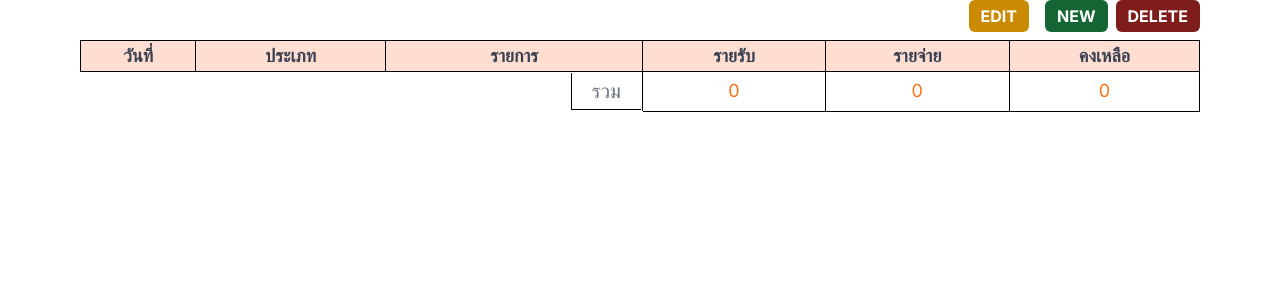
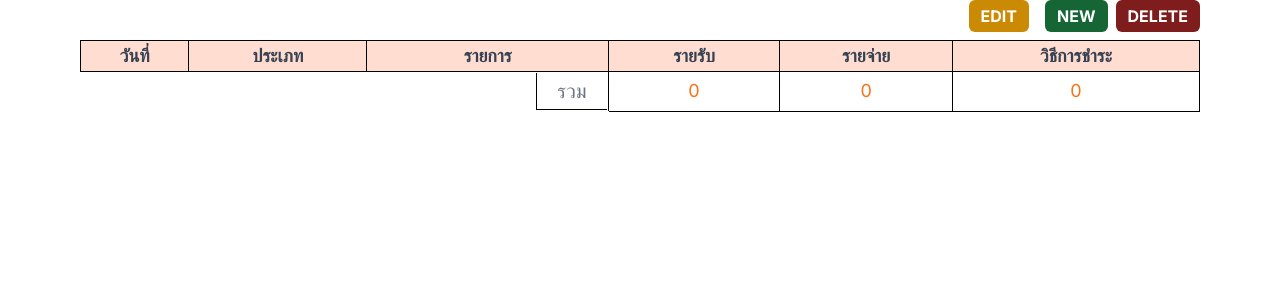
Before and after one commit to PhoomchanokC/Expense-Income, a Next.js app: page /home in a window 1280 px wide. Shown: the top 300 px of the page. Built offline with nearby package versions, Linux system fonts and the light colour scheme.

Commit message:
fix bug a bit in header

```diff
--- a/app/_component/TableAdd.js
+++ b/app/_component/TableAdd.js
@@ -51,7 +51,13 @@ export const TableAdd = (props) => {
                         <input type='number' className='w-10' min={0} value={expense} onChange={(e)=> setExpense(e.target.value)}></input>
                     </td>
                     <td className='border border-black table-bg'>
-                        <input type='number' className='w-10' min={0} value={remain} onChange={(e)=> setRemain(e.target.value)}></input>
+                    <td className='border border-black table-bg' >
+                        <select name="category" className='' value={remain} onChange={(e)=> setRemain(e.target.value)}>
+                            <option value="เงินสด" >เงินสด</option>
+                            <option value="บัตรเคดิต" >บัตรเคดิต</option>
+                            <option value="อื่นๆ" >อื่นๆ</option>
+                        </select>
+                    </td>
                     </td>
                     <td className='bg '>
                         <button className='border bg-lime-700  w-20 h-8 rounded-full text-white' onClick={finish}>DONE</button>
--- a/app/_component/TableItem.js
+++ b/app/_component/TableItem.js
@@ -101,7 +101,13 @@ export const TableItem = (props) => {
             </td>
             <td className='border border-black table-bg'>
             {!edit_status && remain}
-           { edit_status && <input type='number' className='w-10' min={0} value={remain} onChange={(e)=> setRemain(e.target.value)}></input>}
+           { edit_status &&  <td className='border border-black table-bg' >
+                        <select name="category" className='' value={remain} onChange={(e)=> setRemain(e.target.value)}>
+                            <option value="เงินสด" >เงินสด</option>
+                            <option value="บัตรเคดิต" >บัตรเคดิต</option>
+                            <option value="อื่นๆ" >อื่นๆ</option>
+                        </select>
+                    </td>}
             </td>
             {
             props.delete && <td className='bg'>
--- a/app/_component/TableList.js
+++ b/app/_component/TableList.js
@@ -55,7 +55,7 @@ export const TableList = (props) => {
               <th className='border border-black'>รายการ</th>
               <th className='border border-black'>รายรับ</th>
               <th className='border border-black'>รายจ่าย</th>
-              <th className='border border-black'>คงเหลือ</th>
+              <th className='border border-black'>วิธีการชำระ</th>
               {
                 newItem && <th className='bg'></th>
               }
--- a/app/_component/TableSum.js
+++ b/app/_component/TableSum.js
@@ -7,19 +7,16 @@ export const TableSum = (props) => {
 
     let sum_income = 0;
     let sum_expense = 0;
-    let sum_remain = 0;
-    try{
-    sum_income = income.reduce(
-        (accumulator, currentValue) => accumulator + currentValue,
-    ) ;
-    sum_expense = expense.reduce(
-        (accumulator, currentValue) => accumulator + currentValue,
-    );
-    sum_remain = remain.reduce(
-        (accumulator, currentValue) => accumulator + currentValue,
-    );
+
+    try {
+        sum_income = income.reduce(
+            (accumulator, currentValue) => accumulator + currentValue,
+        );
+        sum_expense = expense.reduce(
+            (accumulator, currentValue) => accumulator + currentValue,
+        );
     }
-    catch(err){
+    catch (err) {
 
     }
 
@@ -48,7 +45,7 @@ export const TableSum = (props) => {
                     </td>
                     <td className='px-5 text-lg border border-black bg-white text-orange-500'>
                         {
-                            sum_remain
+                            sum_income - sum_expense
                         }
                     </td>
                 </tr>
--- a/app/_component/header.js
+++ b/app/_component/header.js
@@ -15,8 +15,8 @@ export const Header = () => {
     const [month,setMonth] = useState( new Date().toLocaleString('default', { month: 'long' }));
     const [year,setYear] = useState(new Date().getFullYear())
     return (
-        <div className='container mx-auto flex px-20 pt-10 justify-between'>
-            <div className='text-4xl '>
+        <div className='container mx-auto flex pt-10 justify-between'>
+            <div className='text-5xl '>
                 <h1 className={dancing_script.className}>
                     EXPENSE
                 </h1>
@@ -24,10 +24,10 @@ export const Header = () => {
                     TRACKER
                 </h1>
             </div>
-            <div className='flex  items-center'>
-                <div className={hind.className + 'text-lg'}>
-                    <h1 className={hind.className}> MONTH: {month}</h1>
-                    <h1 className={hind.className} > YEAR: {year} </h1>
+            <div className='flex  items-center relative'>
+                <div className={'text-2xl'}>
+                    <h1 className={hind.className + " flex "}> MONTH: <div className='underline '>{month}</div> </h1>
+                    <h1 className={hind.className + " flex"} > YEAR: <div className='underline '>{year} </div> </h1>
                 </div>
             </div>
         </div>
--- a/app/globals.css
+++ b/app/globals.css
@@ -3,7 +3,7 @@
 @tailwind utilities;
 
 .bg{
-  background-color: hsl(220, 85%, 89%);
+  background-image: url("../public/bg.png");
 }
 .table_header{
   background-color: #ffddd1;
--- a/app/home/page.js
+++ b/app/home/page.js
@@ -1,6 +1,6 @@
 "use client"
 import React, { useState } from 'react';
-import {TableList} from '../_component/TableList';
+import { TableList } from '../_component/TableList';
 
 
 
@@ -9,7 +9,7 @@ export default function Table(props) {
 
   return (
     <div className=''>
-     <TableList data={props.data} insertItem={props.insertItem} removeItemHandler={props.removeItemHandler} editItemHandler={props.editItemHandler} selectFilter={props.selectFilter}/>
+      <TableList data={props.data} insertItem={props.insertItem} removeItemHandler={props.removeItemHandler} editItemHandler={props.editItemHandler} selectFilter={props.selectFilter} />
     </div>
   );
 }
--- a/app/page.js
+++ b/app/page.js
@@ -2,6 +2,7 @@
 import Table from "./home/page";
 import { Anuphan, Roboto_Mono } from 'next/font/google'
 import { Header } from "./_component/header";
+import sampledata from "@/app/data/data"
 import { useState } from "react";
 
 export const sarabun = Anuphan({
@@ -10,72 +11,31 @@ export const sarabun = Anuphan({
 })
 
 
-const sampledata = [
-  {
-    key:1,
-    date: "2024-06-02",
-    catagory: "อาหาร",
-    detail: "example 1",
-    income: 100,
-    expense: 0,
-    remain: 100
-  },
-  {
-    key:2,
-    date: "2024-06-03",
-    catagory: "เดินทาง",
-    detail: "example 2",
-    income: 0,
-    expense: 100,
-    remain: 0
-  },
-  {
-    key:3,
-    date: "2024-06-04",
-    catagory: "ซื้อของ",
-    detail: "example 4",
-    income: 200,
-    expense: 0,
-    remain: 200
-  },
-  {
-    key:4,
-    date: "2024-06-05",
-    catagory: "อื่นๆ",
-    detail: "example 5",
-    income: 20,
-    expense: 0,
-    remain: 100
-  }
-]
-
-
-
 
 export default function Home() {
 
-  const [data,setData] = useState(sampledata)
-  const [selectFilter,setSelectFilter] = useState("All")
+  const [data, setData] = useState(sampledata)
+  const [selectFilter, setSelectFilter] = useState("All")
 
-  const insertItemHandler =(props) =>{
+  const insertItemHandler = (props) => {
     let temp = props
     temp.key = data.length + 1
     const newData = {
       ...temp
     }
-    setData((prevData) =>{
+    setData((prevData) => {
       return [...prevData, newData];
     });
   }
 
-  const removeItemHandler =(props) =>{
+  const removeItemHandler = (props) => {
     const newData = data.filter((data) =>
       data.key != props.keys
     )
     setData(newData)
   }
 
-  const editItemHandler =(props) =>{
+  const editItemHandler = (props) => {
     const temp_data = data
     const objIndex = temp_data.findIndex(data => data.key === props.keys)
     temp_data[objIndex] = props
@@ -84,11 +44,11 @@ export default function Home() {
   }
 
   return (
-      <div className="container min-h-screen bg min-w-full">
-        <Header/>
-        <div className="mx-auto px-20 pt-5 flex">
-          <h1>เลือกโดย : </h1>
-        <select name="category" className=''  onChange={(e) => setSelectFilter(e.target.value)}>
+    <div className="container min-h-screen bg min-w-full p-40">
+      <Header />
+      <div className="pt-5 flex">
+        <h1>Sort by : &nbsp;</h1>
+        <select name="category" className='' onChange={(e) => setSelectFilter(e.target.value)}>
           <option value="All" >ทั้งหมด</option>
           <option value="อาหาร" >อาหาร</option>
           <option value="เดินทาง" >เดินทาง</option>
@@ -98,7 +58,7 @@ export default function Home() {
       </div>
       <div className="py-5">
         {
-            <Table data={data} insertItem={insertItemHandler} removeItemHandler={removeItemHandler} editItemHandler ={editItemHandler} selectFilter={selectFilter}/>
+          <Table data={data} insertItem={insertItemHandler} removeItemHandler={removeItemHandler} editItemHandler={editItemHandler} selectFilter={selectFilter} />
         }
       </div>
     </div>
```
Lines whose indentation alone changed are shown as unchanged.
